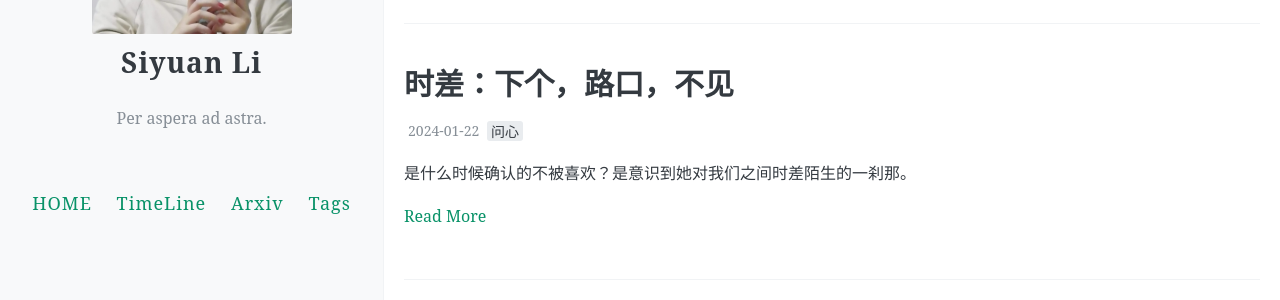
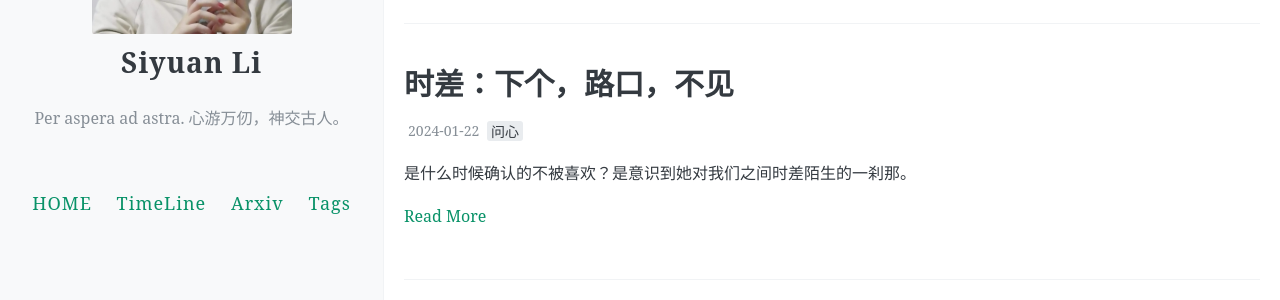
Before and after one commit to ApolloLSY/Attic, a Jekyll site: the page built from index.html, in a window 1280 px wide. Shown: the part 286-586 px from the top of the page. Built offline with Jekyll 4.4.1, drawn with Linux system fonts in a browser that asks for light colours; the list of posts is cut into pages by our own code; comment, search, counter and statistics services are not loaded.

Commit message:
Update _config.yml

```diff
--- a/_config.yml
+++ b/_config.yml
@@ -1,7 +1,7 @@
 
 # 描述/签名
 name: Siyuan Li
-description: Per aspera ad astra.
+description: Per aspera ad astra. 心游万仞，神交古人。
 
 # 输入你的网站域名（如果你没有添加自己的域名，而是直接用GitHub pages分配的域名的话可以省略）
 url:
```
